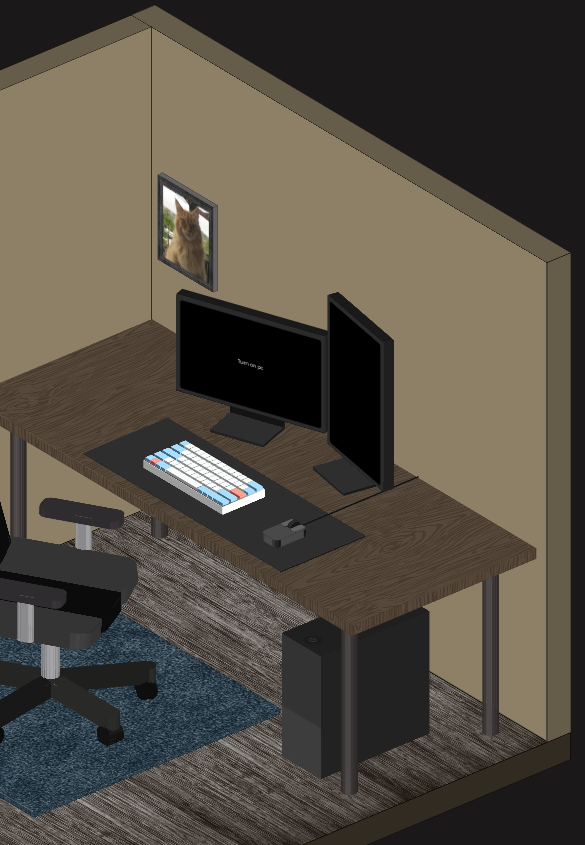
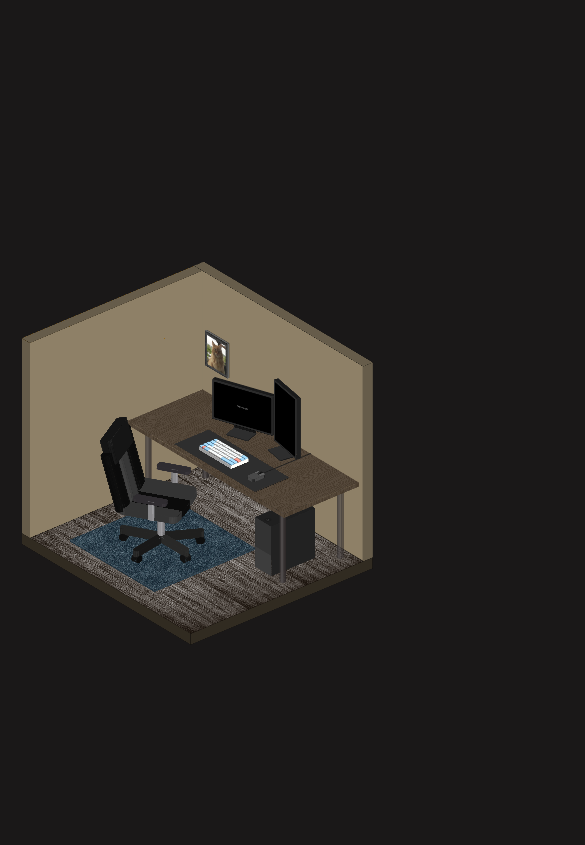
Before and after one commit to bagherhosseini/3d-room, a React (Create React App) app: page / in a window 390 px wide. Shown: the top 845 px of the page, 585 px wide, since content can reach past the window. Built offline with nearby package versions, Linux system fonts and the light colour scheme.

Commit message:
responsive

```diff
--- a/src/styles/main.scss
+++ b/src/styles/main.scss
@@ -3,7 +3,6 @@
 	padding: 0;
 	box-sizing: border-box;
 }
-
 
 body{
     background-color: #1A1818;
@@ -192,3 +191,90 @@ body{
         margin-top: -11.3% !important;
     }
 }
+
+@media (max-width: 1400px){
+    body{
+        transform: scale(0.615);
+    }
+
+    .content{
+        margin-top: -5.5% !important;
+        margin-left: 30%;
+    }
+}
+
+@media (max-width: 1000px){
+    .content{
+        margin-top: -5.5% !important;
+        margin-left: 35%;
+    }
+}
+
+
+@media (max-width: 900px){
+    body{
+        transform: scale(0.55);
+    }
+
+    .content{
+        margin-top: -5.5% !important;
+        margin-left: 35%;
+    }
+}
+
+
+@media (max-width: 800px){
+    body{
+        transform: scale(0.45);
+    }
+
+    .content{
+        margin-top: -5.5% !important;
+        margin-left: 35%;
+    }
+}
+
+@media (max-width: 700px){
+    body{
+        transform: scale(0.40);
+    }
+
+    .content{
+        margin-top: -5.5% !important;
+        margin-left: 35%;
+    }
+}
+
+@media (max-width: 570px){
+    body{
+        transform: scale(0.35);
+    }
+
+    .content{
+        margin-top: -5.5% !important;
+        margin-left: 35%;
+    }
+}
+
+
+@media (max-width: 500px){
+    body{
+        transform: scale(0.30);
+    }
+
+    .content{
+        margin-top: -5.5% !important;
+        margin-left: 35%;
+    }
+}
+
+@media (max-width: 430px){
+    body{
+        transform: scale(0.25);
+    }
+
+    .content{
+        margin-top: -5.5% !important;
+        margin-left: 35%;
+    }
+}
```
